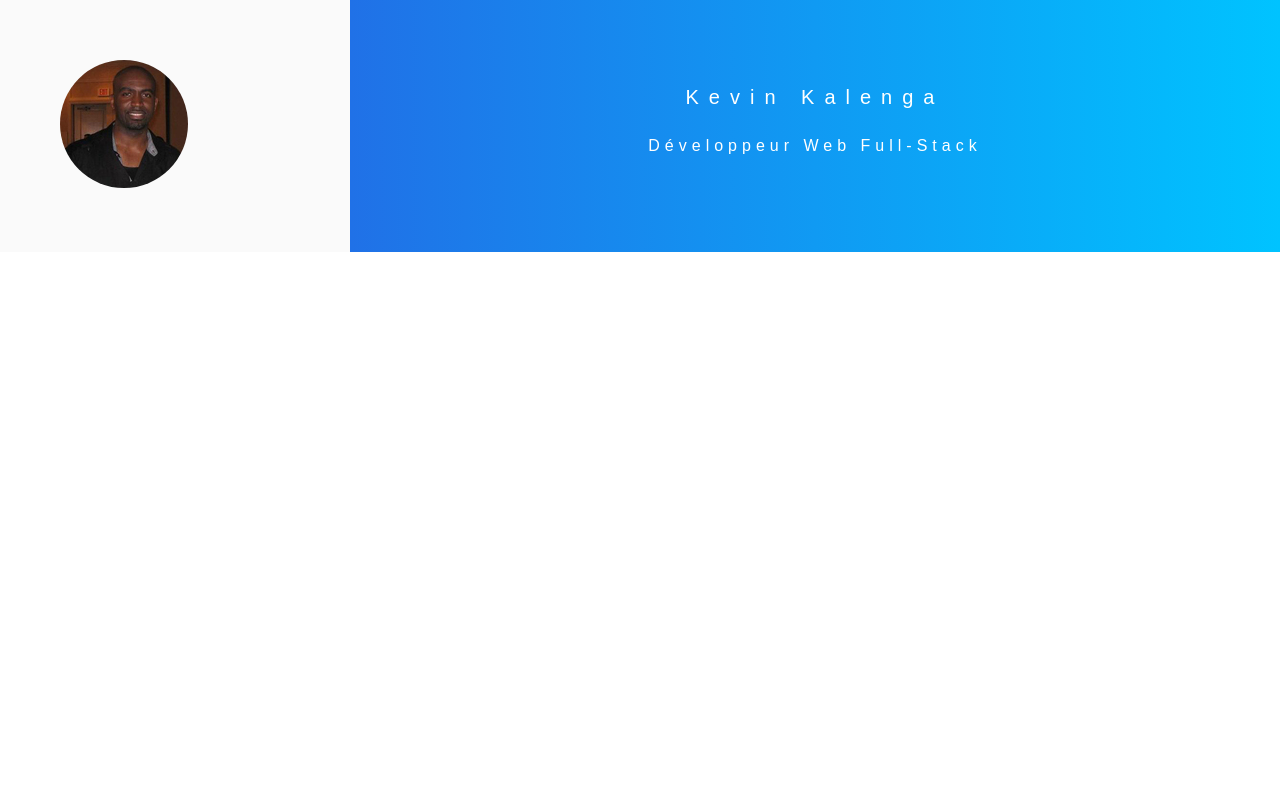
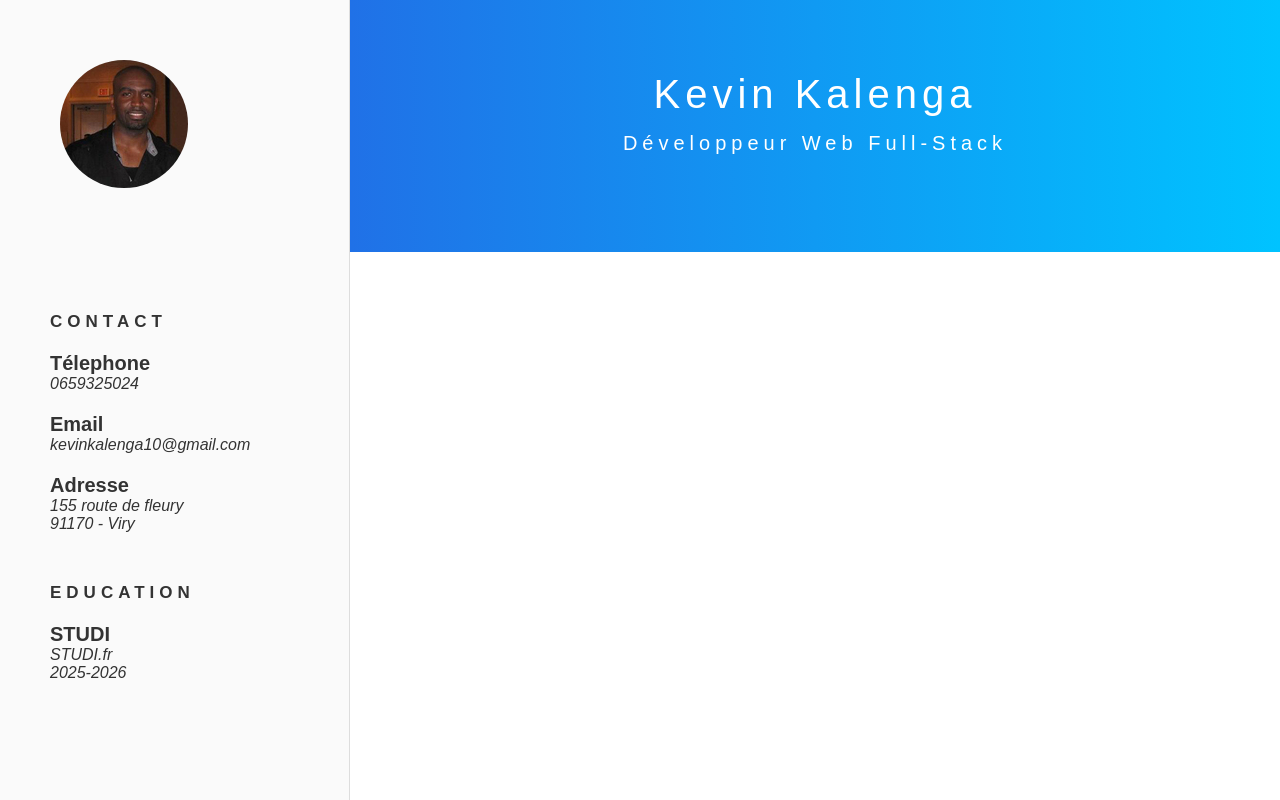
Before and after one commit to kevinkalenga/CV_Kevin, a website: page index.html in a window 1280 px wide. Drawn offline with Linux system fonts and the light colour scheme; a web font is replaced by a local one.

Commit message:
Mise en place des parties contact et éducation

```diff
--- a/index.html
+++ b/index.html
@@ -23,7 +23,23 @@
                   alt="photo"
                />
         </section>
-        <aside></aside>
+        <aside>
+           <div class="block">
+              <h2 class="title-small">CONTACT</h2>
+              <h3>Télephone</h3>
+              <p>0659325024</p>
+              <h3>Email</h3>
+              <p>kevinkalenga10@gmail.com</p>
+              <h3>Adresse</h3>
+              <p>155 route de fleury<br />91170 - Viry</p>
+           </div>
+           <div class="block">
+              <h2 class="title-small">EDUCATION</h2>
+              <h3>STUDI</h3>
+              <p>STUDI.fr<br />2025-2026</p>
+
+           </div>
+        </aside>
          <main></main>
       </div>
 </body>
--- /dev/null
+++ b/scss/_classes.scss
@@ -0,0 +1,6 @@
+.title {
+    &-small {
+        letter-spacing: 0.5rem;
+        font-size: 1.7rem;
+    }
+}
--- a/scss/style.scss
+++ b/scss/style.scss
@@ -1,49 +1,6 @@
-// @import "reset";
-// @import "base"
-// @use "reset";
-// @use "base";
-
-// .grid-container {
-//     display: grid;
-//     grid:
-//       "picture header" auto
-//       "aside main" 1fr / 350px auto;
-//     min-height: 100vh;
-// }
-
-// header {
-//     grid-area: header;
-//     background: linear-gradient(to right, var(--primary), var(--light));
-//     color: white;
-//     padding: 8rem 5rem;
-//     text-align: center;
-//     h1 {
-//       font-size: 6rem;
-//       line-height: 8rem;
-//       font-weight: 300;
-//       letter-spacing: 2rem ;
-//     }
-//     p {
-//         font-size: 0.5rem;
-//     }
-// }
-// .picture {
-//     grid-area: picture;
-//     // background: red;
-// }
-
-// aside {
-//     grid-area: aside;
-//     // background: green;
-// }
-
-// main {
-//     grid-area: main;
-//     // background: purple;
-// }
-
 @use  "base" as *;
 @use  "reset" as *;
+@use "classes" as *;
 
 .grid-container {
   display: grid;
@@ -65,13 +22,14 @@ header {
   justify-content: center;
   align-items: center;
   h1 {
-    font-size: 2rem;
-    line-height: 2rem;
+    font-size: 4rem;
+    line-height: 1.5rem;
     font-weight: 300;
-    letter-spacing: 1rem;
+    letter-spacing: 0.5rem;
   }
   p {
     letter-spacing: 0.5rem;
+    font-size: 2rem;
   }
 }
 
@@ -79,6 +37,7 @@ header {
   grid-area: picture;
   padding: 6rem;
   background: var(--background);
+  border-right: 1px solid #ddd;
   img {
     border-radius: 50%;
   }
@@ -86,6 +45,20 @@ header {
 
 aside {
   grid-area: aside;
+  background: var(--background);
+  border-right: 1px solid #ddd;
+  padding: 5rem;
+  .block {
+    margin-bottom: 5rem;
+    h3 {
+    margin-bottom: 0;
+    font-size: 2rem;
+   }
+   p {
+    margin: 0 0 2rem 0;
+    font-style: italic;
+   }
+ }
 }
 
 main {
```
Also changed, not shown: css/style.css, 1 other file.
